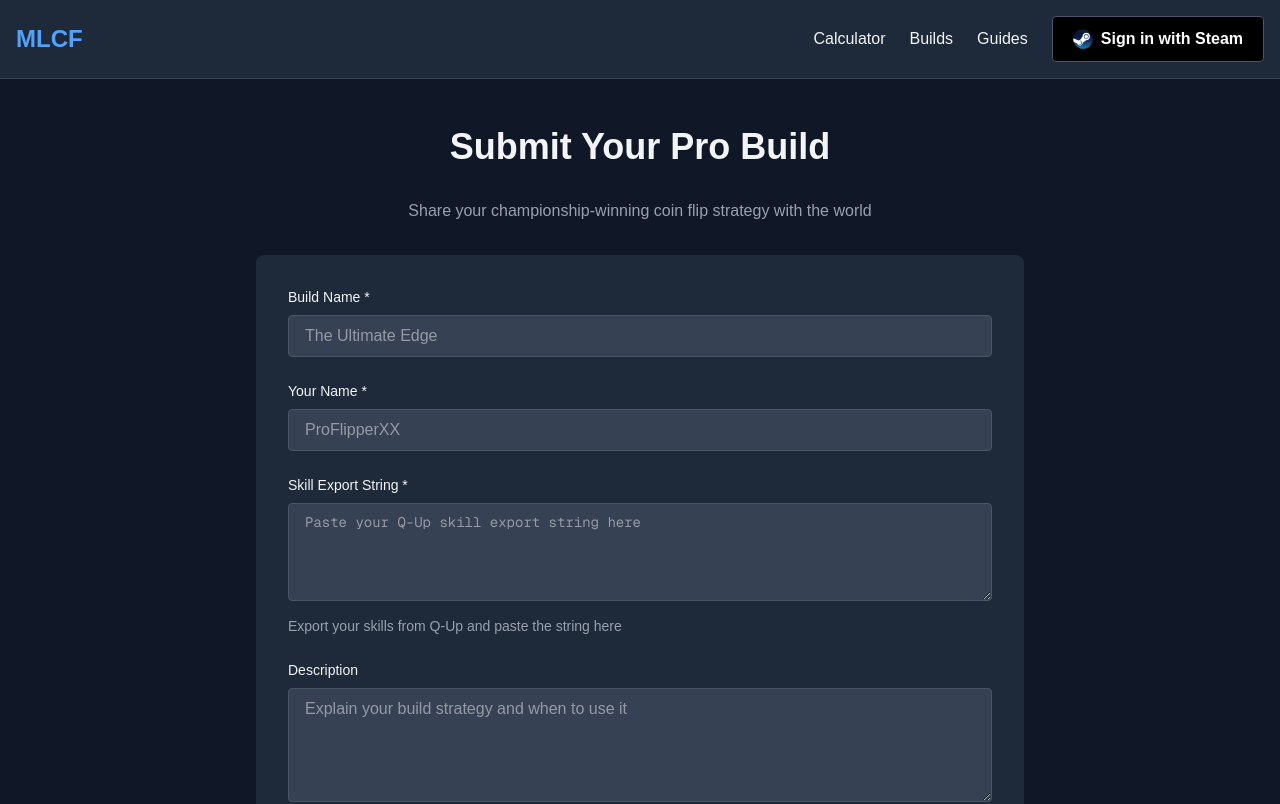
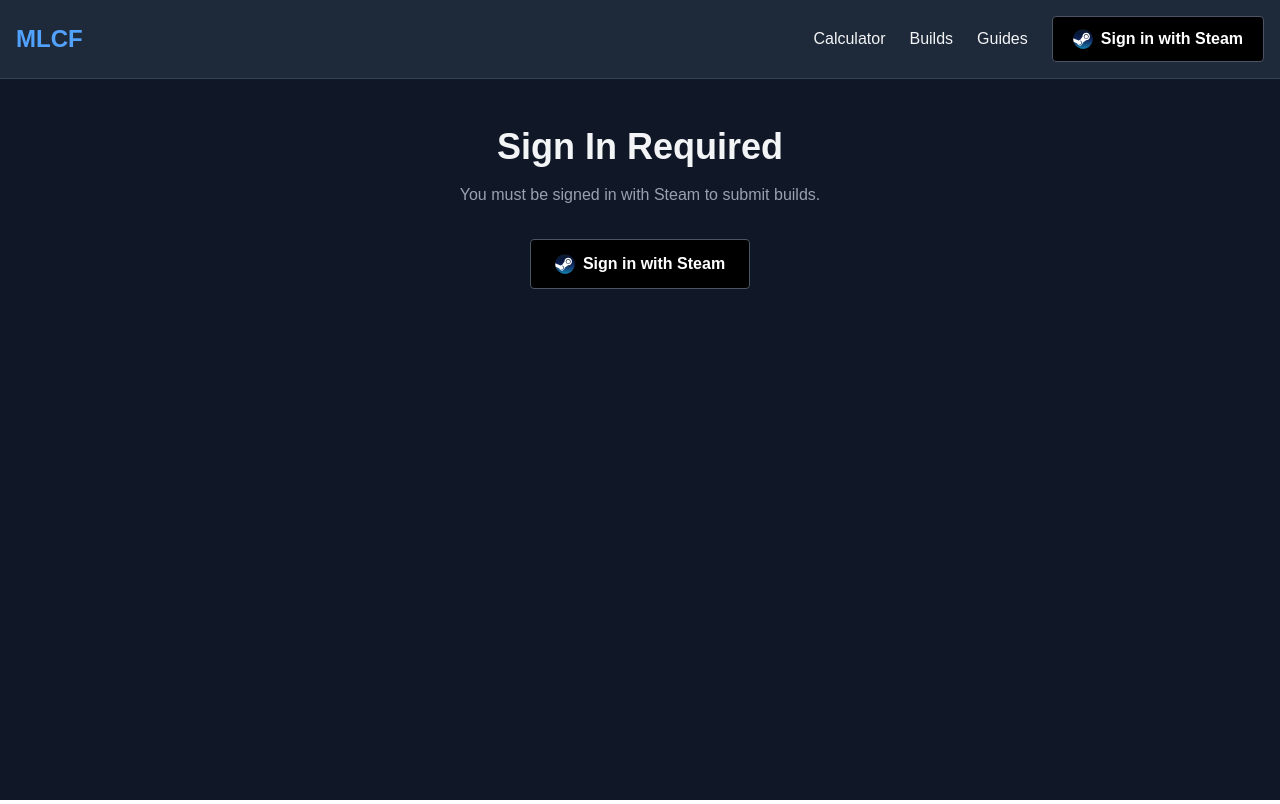
Before and after one commit to tigwyk/mlcf, a Next.js app: page /builds/submit in a window 1280 px wide. Shown: the top 804 px of the page. Built offline with nearby package versions, Linux system fonts and the light colour scheme; no server answers.

Commit message:
Require authentication for build submission
- Remove manual author name field
- Auto-populate author from Steam username
- Show sign-in prompt for unauthenticated users
- Add session loading state

```diff
--- a/app/builds/submit/page.tsx
+++ b/app/builds/submit/page.tsx
@@ -1,20 +1,40 @@
 'use client';
 
-import { useState } from 'react';
+import { useState, useEffect } from 'react';
 import { useRouter } from 'next/navigation';
 import Navigation from '@/app/components/Navigation';
 
+interface User {
+  id: string;
+  steamId: string;
+  username: string;
+  avatar: string | null;
+}
+
 export default function SubmitBuild() {
   const router = useRouter();
+  const [user, setUser] = useState<User | null>(null);
+  const [sessionLoading, setSessionLoading] = useState(true);
   const [formData, setFormData] = useState({
     name: '',
     description: '',
     exportString: '',
-    author: '',
     tags: '',
   });
   const [loading, setLoading] = useState(false);
   const [error, setError] = useState('');
+
+  useEffect(() => {
+    fetch('/api/auth/steam/session')
+      .then((res) => res.json())
+      .then((data) => {
+        setUser(data.user);
+        setSessionLoading(false);
+      })
+      .catch(() => {
+        setSessionLoading(false);
+      });
+  }, []);
 
   const handleSubmit = async (e: React.FormEvent) => {
     e.preventDefault();
@@ -33,7 +53,10 @@
           'Content-Type': 'application/json',
         },
         body: JSON.stringify({
-          ...formData,
+          name: formData.name,
+          description: formData.description,
+          exportString: formData.exportString,
+          author: user?.username || 'Anonymous',
           tags,
         }),
       });
@@ -50,6 +73,44 @@
       setLoading(false);
     }
   };
+
+  if (sessionLoading) {
+    return (
+      <div className="min-h-screen bg-gray-900 text-gray-100">
+        <Navigation />
+        <div className="py-12 px-4 text-center">
+          <p className="text-gray-400">Loading...</p>
+        </div>
+      </div>
+    );
+  }
+
+  if (!user) {
+    return (
+      <div className="min-h-screen bg-gray-900 text-gray-100">
+        <Navigation />
+        <div className="py-12 px-4">
+          <div className="max-w-3xl mx-auto text-center">
+            <h1 className="text-4xl font-bold mb-4">Sign In Required</h1>
+            <p className="text-gray-400 mb-8">
+              You must be signed in with Steam to submit builds.
+            </p>
+            <a
+              href="/api/auth/steam/login"
+              className="inline-flex items-center gap-2 px-6 py-3 bg-black text-white font-bold rounded border border-gray-600 hover:bg-gray-800 transition-colors"
+            >
+              <img
+                src="/steam-icon.svg"
+                alt="Steam"
+                className="w-5 h-5"
+              />
+              Sign in with Steam
+            </a>
+          </div>
+        </div>
+      </div>
+    );
+  }
 
   return (
     <div className="min-h-screen bg-gray-900 text-gray-100">
@@ -82,21 +143,6 @@
               value={formData.name}
               onChange={(e) => setFormData({ ...formData, name: e.target.value })}
               placeholder="The Ultimate Edge"
-            />
-          </div>
-
-          <div>
-            <label htmlFor="author" className="block text-sm font-medium mb-2">
-              Your Name *
-            </label>
-            <input
-              type="text"
-              id="author"
-              required
-              className="w-full px-4 py-2 bg-gray-700 border border-gray-600 rounded focus:outline-none focus:border-blue-500"
-              value={formData.author}
-              onChange={(e) => setFormData({ ...formData, author: e.target.value })}
-              placeholder="ProFlipperXX"
             />
           </div>
 
```
